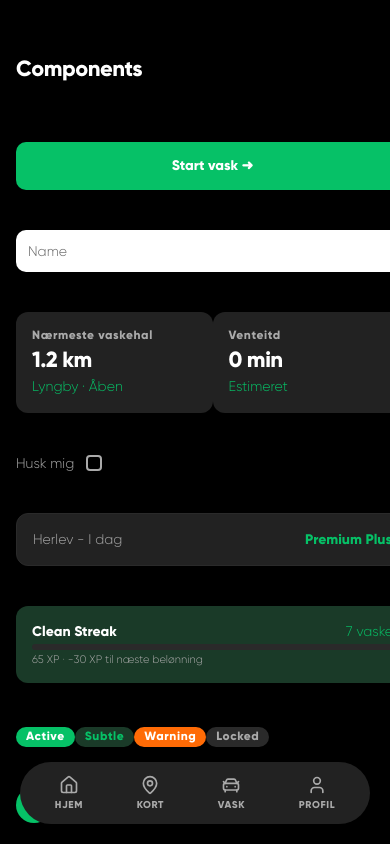
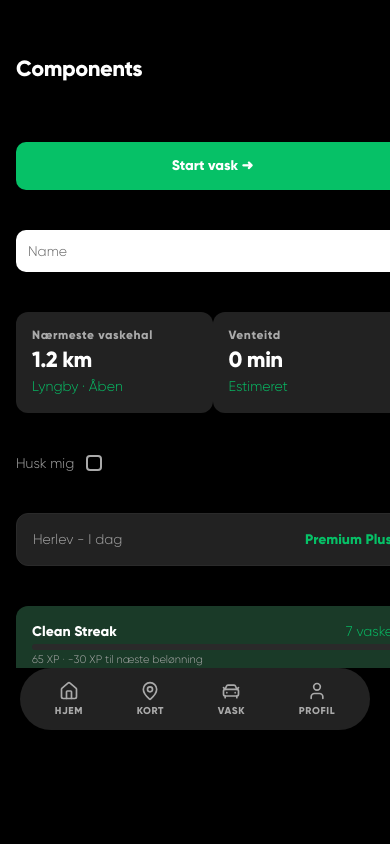
Before and after one commit to web2026-1-wash-world/wash_world_frontend, a Next.js app: page /dev/components in a window 390 px wide. Shown: the top 844 px of the page. Built offline with nearby package versions, Linux system fonts and the light colour scheme.

Commit message:
refactor: update BottomNav styles and layout structure for improved responsiveness

```diff
--- a/src/app/components/ui/BottomNav.tsx
+++ b/src/app/components/ui/BottomNav.tsx
@@ -18,7 +18,7 @@ export function BottomNav() {
   if (hidden.includes(pathname)) return null
 
   return (
-    <nav className="sticky bottom-5 mx-5 flex h-(--size-bottom-nav) items-center justify-around rounded-nav uppercase bg-surface px-2">
+    <nav className="mx-5 mb-5 flex h-(--size-bottom-nav) items-center justify-around rounded-nav uppercase bg-surface px-2">
       {tabs.map(({ href, label, Icon }) => {
         const isActive = pathname === href
         return (
--- a/src/app/layout.tsx
+++ b/src/app/layout.tsx
@@ -25,8 +25,8 @@ export default function RootLayout({
 }>) {
   return (
     <html lang="en" className={`${gilroy.variable} h-full`}>
-      <body className="min-h-full  bg-page h-screen w-97.5 text-text-white">
-        <div className="mx-auto flex p-4 flex-col">
+      <body className="flex flex-col bg-page h-187.5 w-97.5 text-text-white">
+        <div className="flex-1 overflow-y-auto p-4">
           <QueryProvider>{children}</QueryProvider>
         </div>
         <BottomNav />
```
